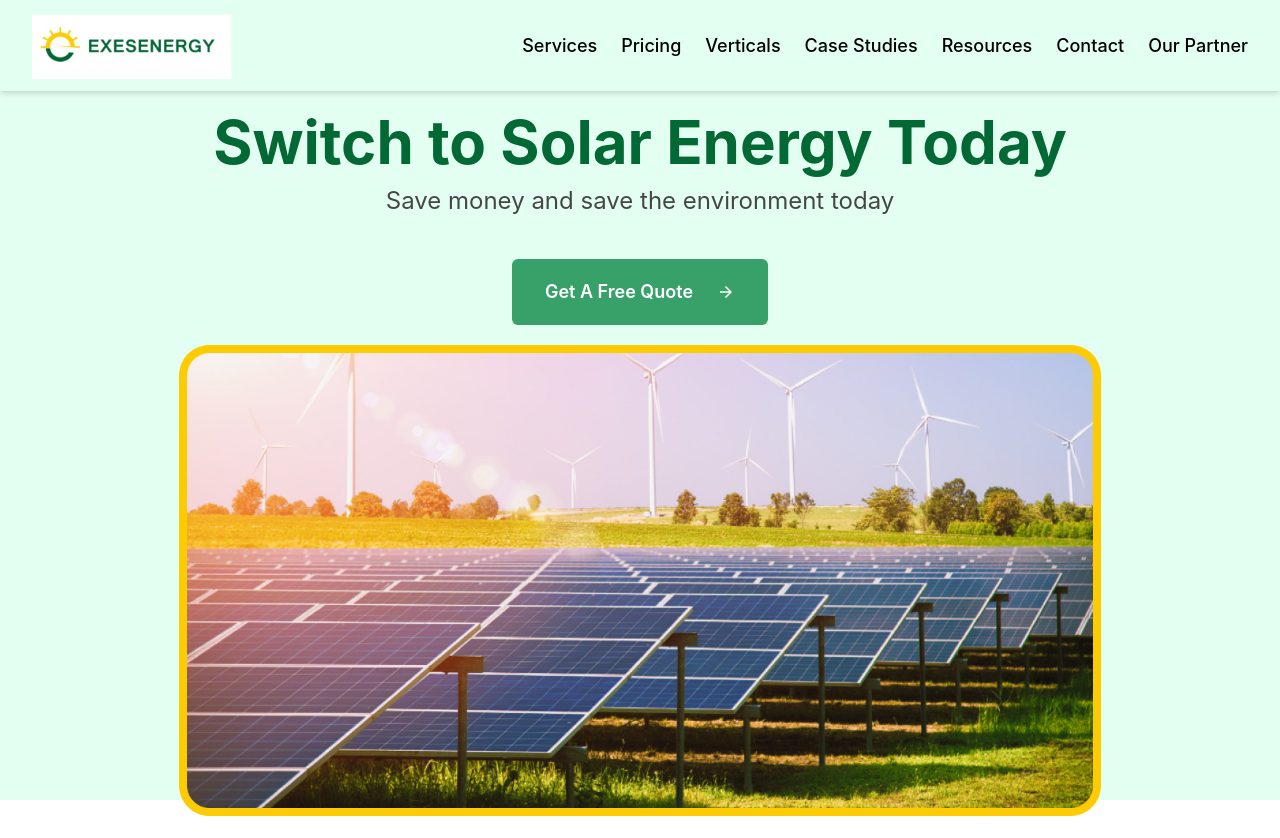
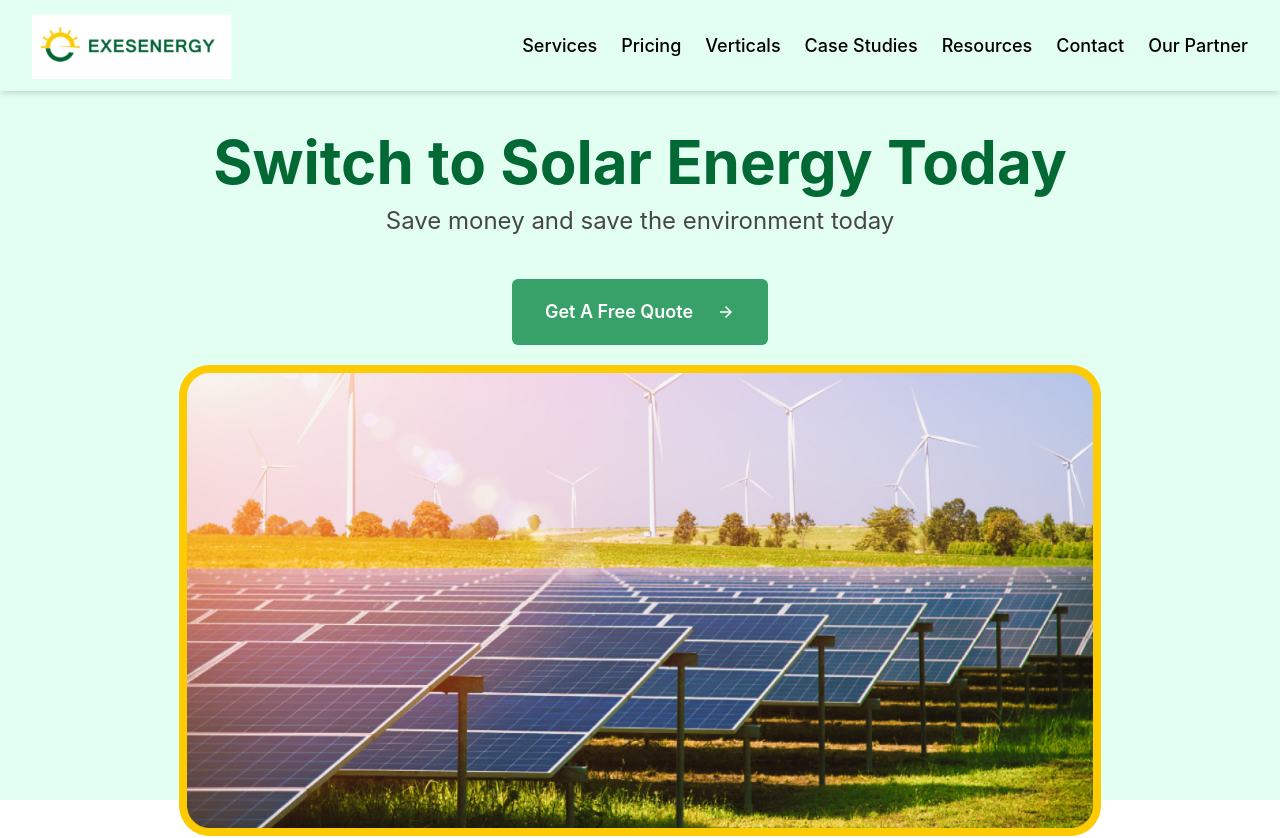
Before and after one commit to ExesEnergyInt/ExesEnergyW, a React (Vite) app: page / in a window 1280 px wide. Shown: the top 838 px of the page. Built offline with nearby package versions, Linux system fonts and the light colour scheme.

Commit message:
new change

```diff
--- a/src/Pages/Home/Hero.jsx
+++ b/src/Pages/Home/Hero.jsx
@@ -14,7 +14,7 @@ function Hero() {
       px={4}
     >
       <Box
-        mt={{ base: '10%', sm: '20%', md: '15%', lg: '10%' }}
+        mt={{ base: '10%', sm: '10%', md: '10%', lg: '10%' }}
         textAlign="center"
         maxWidth="90vw"
       >
@@ -23,7 +23,7 @@ function Hero() {
           fontSize={{ base: '3xl', md: '5xl', lg: '6xl' }}
           fontWeight="700"
           color="#026834"
-          // mt={{ lg: 10, sm: 5 }}
+          mt={{ lg: 10, sm: 5 }}
           mb={2}
         >
           Switch to Solar Energy Today
```
